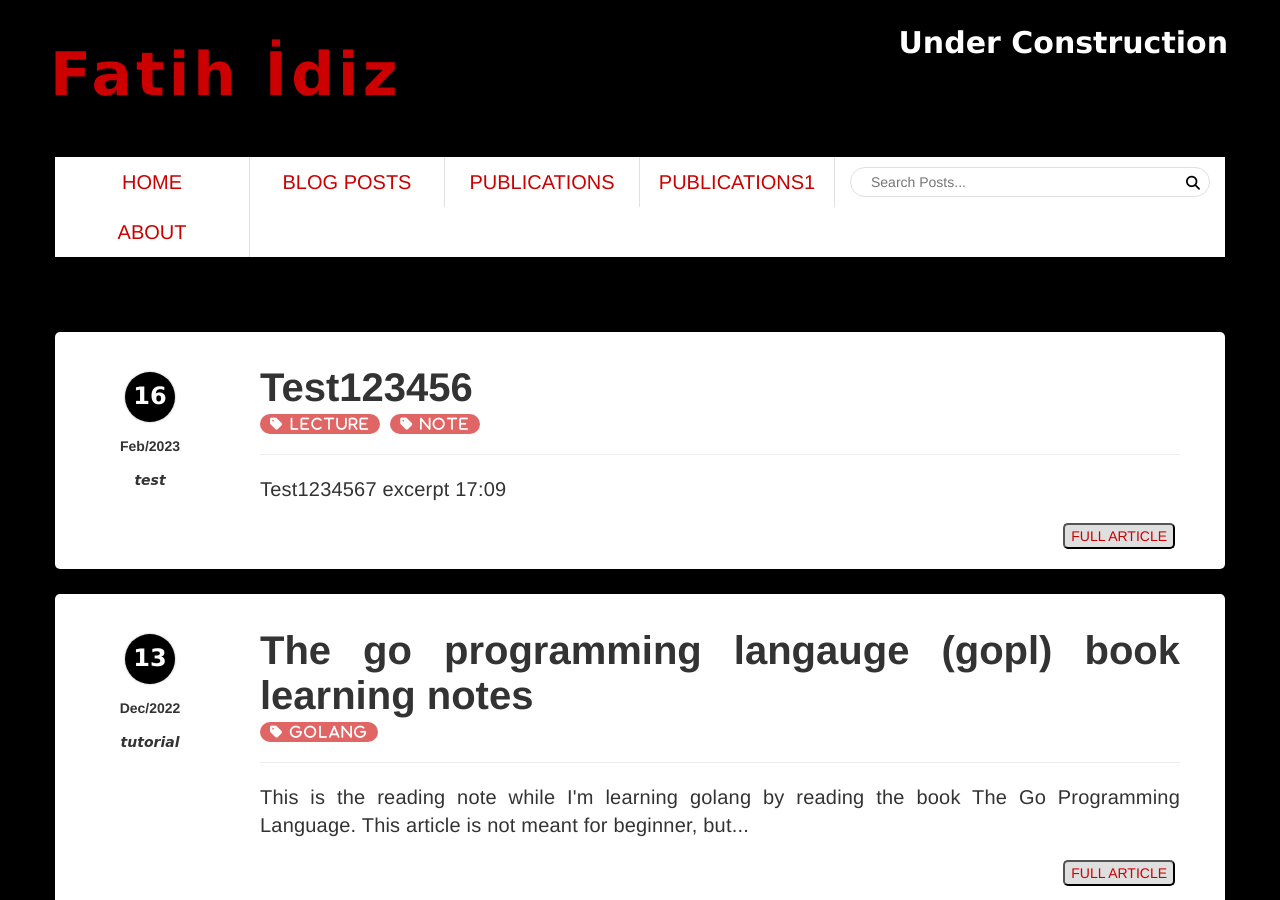
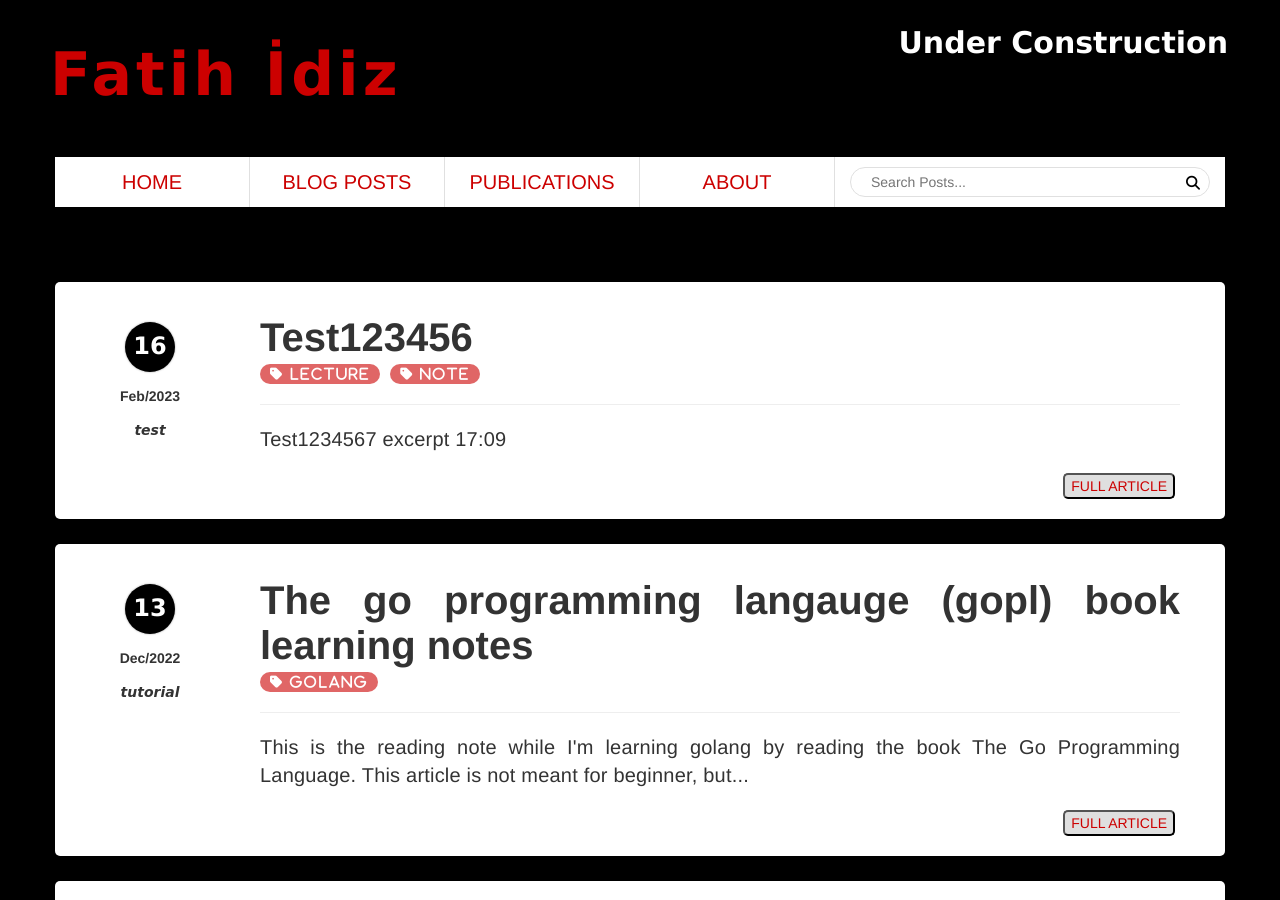
Before and after one commit to fatihidiz/fatihidiz-unifreak.github.io, a Jekyll site: the page built from index.html, in a window 1280 px wide and 900 px high. Built offline with Jekyll 4.4.1, drawn with Linux system fonts in a browser that asks for light colours; nearby versions of some CDN libraries; the list of posts is cut into pages by our own code.

Commit message:
Update header.html

```diff
--- a/_includes/header.html
+++ b/_includes/header.html
@@ -27,8 +27,7 @@
                             <li><a href="{{ '/tag' | relative_url }}">TAG</a></li>
                         </ul>
                     </li>
-                    <li class="col-lg-3"><a href="{{ '/publications' | relative_url }}">PUBLICATIONS</a></li>
-                    <li class="col-lg-3"><a href="{{ '/publications1' | relative_url }}">PUBLICATIONS1</a></li>
+                    <li class="col-lg-3"><a href="{{ '/series' | relative_url }}">PUBLICATIONS</a></li>
                     <li class="col-lg-3"><a href="{{ '/about' | relative_url }}">ABOUT</a></li>
                 </ul>
             </nav>
```
